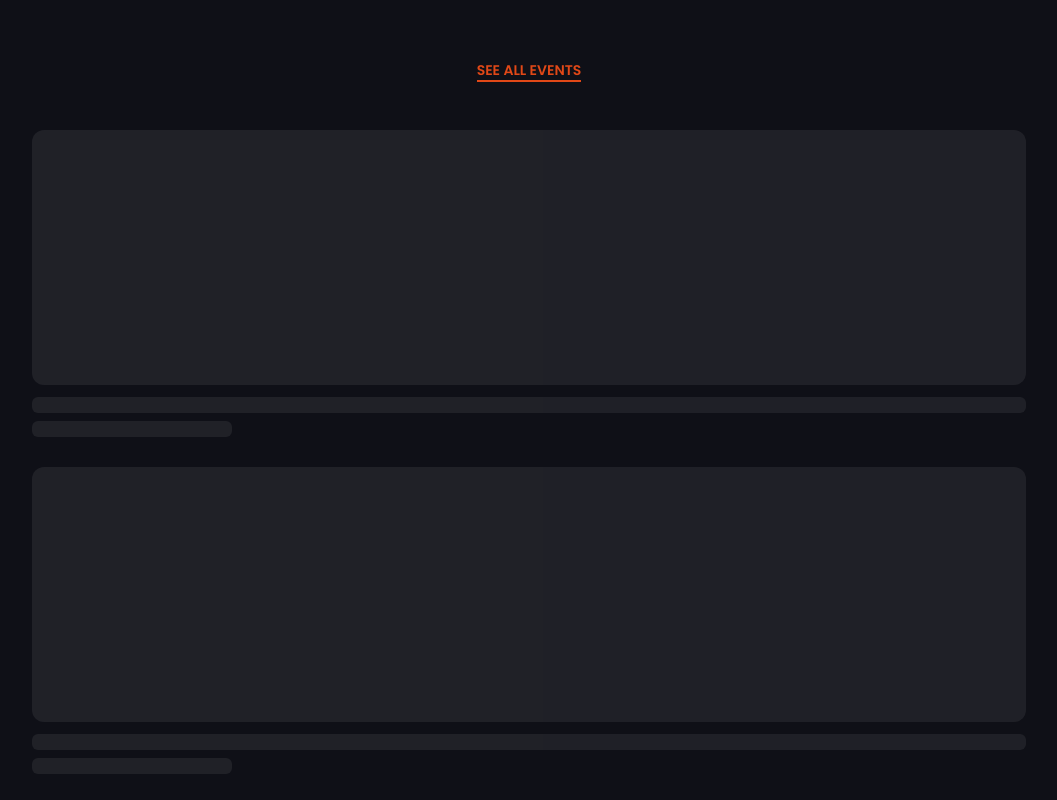
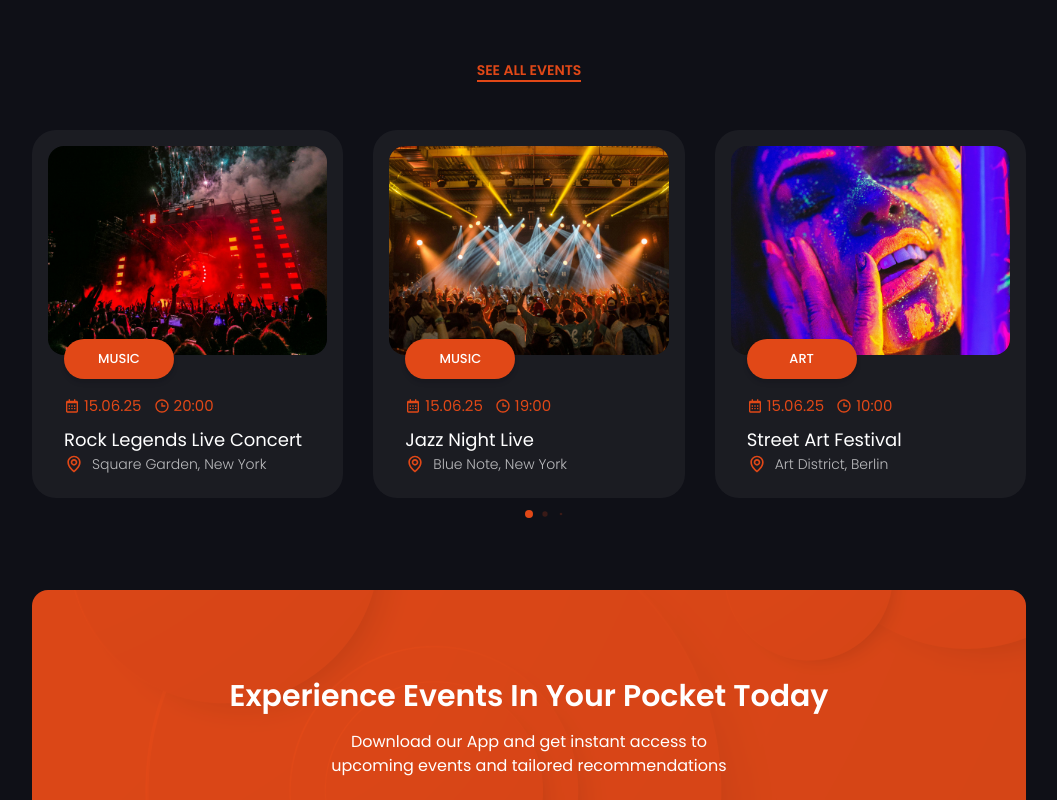
Before and after one commit to RuanTarcisio/EventApp, a Next.js app: page / in a window 1280 px wide. Shown: the part 1080-1880 px from the top of the page, without its empty margins (111-1168 px from the left). Built offline with nearby package versions, Linux system fonts and the light colour scheme; data requests are answered from the project's data file.

Commit message:
fix: ajuste deploy render v1.6

```diff
--- a/contexts/EventContext.jsx
+++ b/contexts/EventContext.jsx
@@ -93,6 +93,7 @@ const EventProvider = ({ children }) => {
           window.location.hostname === "localhost"
             ? "http://localhost:4000/events"
             : `https://${window.location.host}/events`; // Mude para /events direto
+        const res = await fetch(apiUrl);
 
         if (!res.ok) throw new Error("Failed to fetch events");
         const data = await res.json();
```
